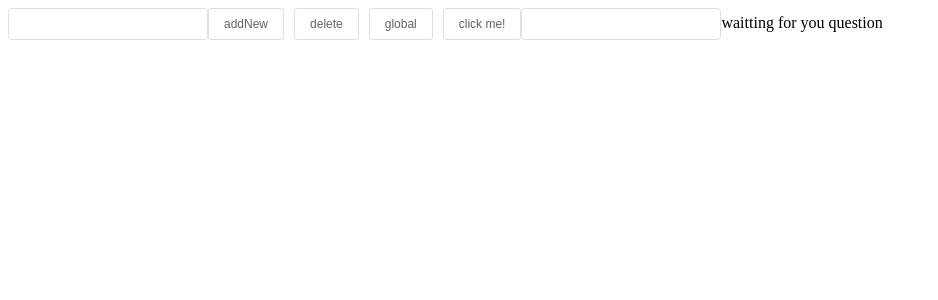
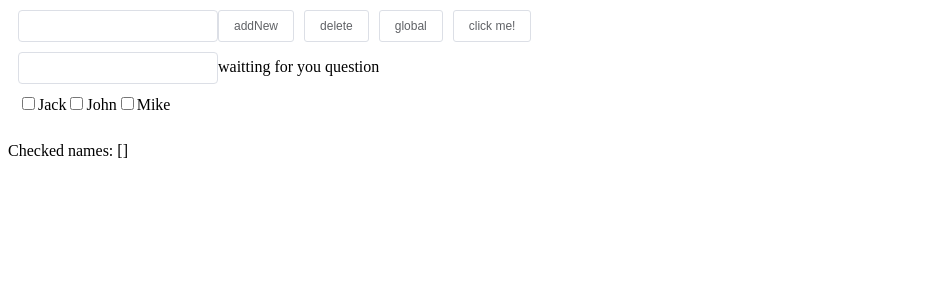
Before and after one commit to SourcezZ/my_vue, a Vue app: page / in a window 1280 px wide. Shown: the top 300 px of the page, without its empty margins (0-938 px from the left). Built offline with nearby package versions, Linux system fonts and the light colour scheme.

Commit message:
check box

```diff
--- a/src/App.vue
+++ b/src/App.vue
@@ -1,15 +1,29 @@
 <template>
   <!-- <router-view></router-view> -->
   <div>
-    <el-input class="input"v-model="value" v-on:keyup.enter.native="addNew"></el-input>
+    <div class="div">
+      <el-input class="input" v-model="value" v-on:keyup.enter.native="addNew"></el-input>
       <el-button v-on:click="addNew">addNew</el-button>
       <el-button @click="delete1">delete</el-button>
       <el-button @click="text1">global</el-button>
       <el-button v-on:click="greet">click me!</el-button>
-    <el-input class="input"v-model='question'></el-input>
+    </div>
+    <div class="div">
+      <el-input class="input" v-model='question'></el-input>
       <span>{{answer}}</span>
+    </div>
+    <div class="div">
+      <input type="checkbox" id="jack" value="Jack1" v-model="checkedNames">
+      <label for="jack">Jack</label>
+      <input type="checkbox" id="john" value="John" v-model="checkedNames">
+      <label for="john">John</label>
+      <input type="checkbox" id="mike" value="Mike" v-model="checkedNames">
+      <label for="mike">Mike</label>
+    </div>
+    <br>
+    <span>Checked names: {{ checkedNames }}</span>
     <!-- <todo-item></todo-item> -->
-    <h1 v-for="item in items">
+    <h1 v-for="(item,index) in items">
       <ul>
         <li v-text="item.label" v-on:click='finish(item)' v-bind:class="{Finished:item.isFinished}" v-bind:title="FinishedMsg"></li>
         <!-- 可绑定多个属性，此处Finished，也可加'' ， -->
@@ -25,35 +39,36 @@
       return {
         items: Store.fetch(),
         value: '',
-        FinishedMsg:'待办事项',
-        question:'',
-        answer:'waitting for you question'
+        FinishedMsg: '待办事项',
+        question: '',
+        answer: 'waitting for you question',
+        checkedNames: []
       }
     },
-    watch:{
-        items:{
-          handler:function(items){
+    watch: {
+      items: {
+        handler: function (items) {
           Store.save(items)
         },
-          deep:true
+        deep: true
       },
-        question: function(){
-          this.answer='you\'r typing'
+      question: function () {
+        this.answer = 'you\'r typing'
         this.endtyping()
       }
     },
     methods: {
       addNew: function () {
-        if (this.value=='') {
+        if (this.value == '') {
           alert("事项不能为空")
           return
         }
         this.items.push({
           label: this.value,
-          time:Date(),
+          time: Date(),
           isFinished: false
         })
-          this.value=''
+        this.value = ''
       },
       delete1: function () {
         this.items.pop()
@@ -61,17 +76,17 @@
       finish: function (item) {
         item.isFinished = !item.isFinished
       },
-      endtyping:function(){
-        if (this.question.indexOf('?')!==-1) {
-          this.answer='I\'m thinking'
+      endtyping: function () {
+        if (this.question.indexOf('?') !== -1) {
+          this.answer = 'I\'m thinking'
           this.sleep(5000).then(() => {
-            this.answer='you\'r handsome '
+            this.answer = 'you\'r handsome '
           })
         }
       },
-      //  sleep : function (time) {
-      //    return new Promise((resolve) => setTimeout(resolve, time));
-      //  }
+      sleep: function (time) {
+        return new Promise((resolve) => setTimeout(resolve, time));
+      }
     }
   }
 </script>
@@ -80,7 +95,11 @@
   .Finished {
     text-decoration: underline
   }
-  .input{
+
+  .input {
     width: 200px
   }
+  .div{
+    margin: 10px
+  }
 </style>
--- a/src/main.js
+++ b/src/main.js
@@ -18,9 +18,9 @@ new Vue({
   render: h => h(App),
   components: { App },
   template: '<App/>',
-  methods: {
-    sleep: function (time) {
-      return new Promise((resolve) => setTimeout(resolve, time));
-    }
-  }
+  // methods: {
+  //   sleep: function (time) {
+  //     return new Promise((resolve) => setTimeout(resolve, time));
+  //   }
+  // }
 })
```
Lines whose indentation alone changed are shown as unchanged.
